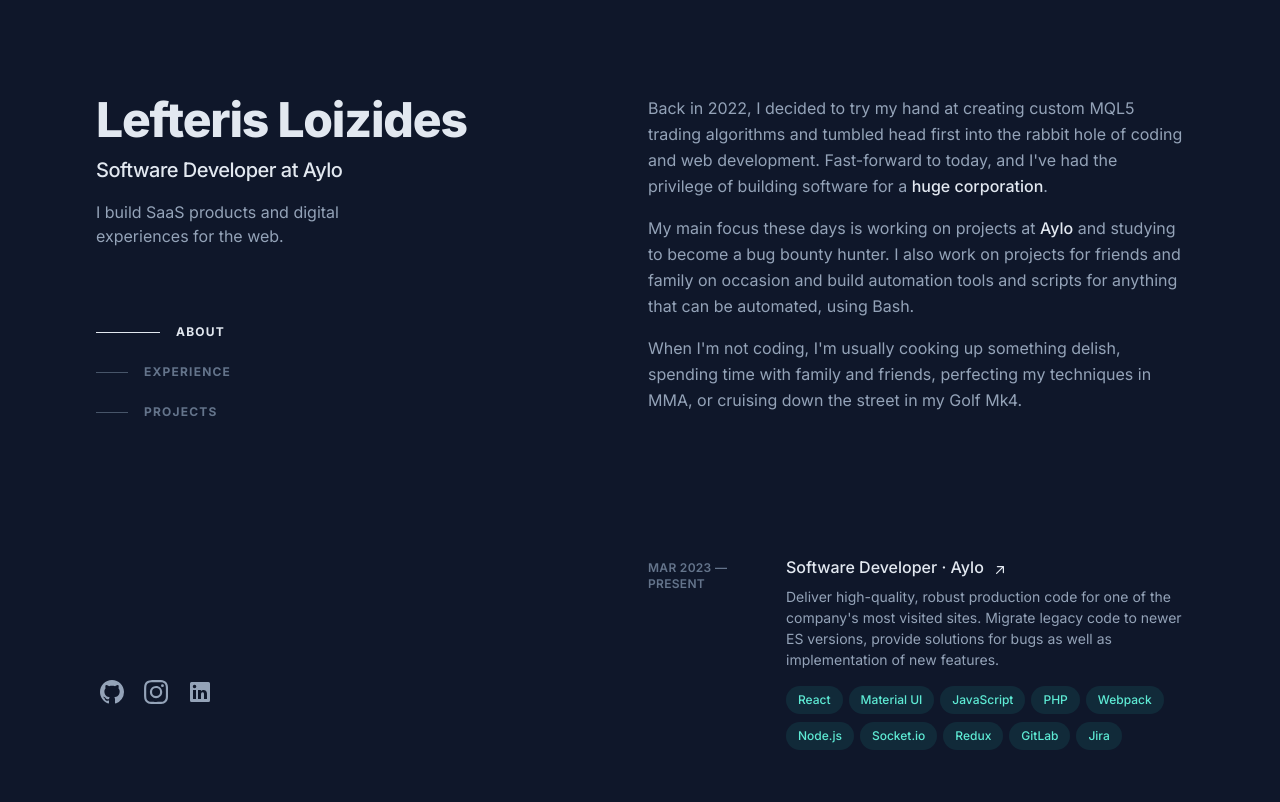
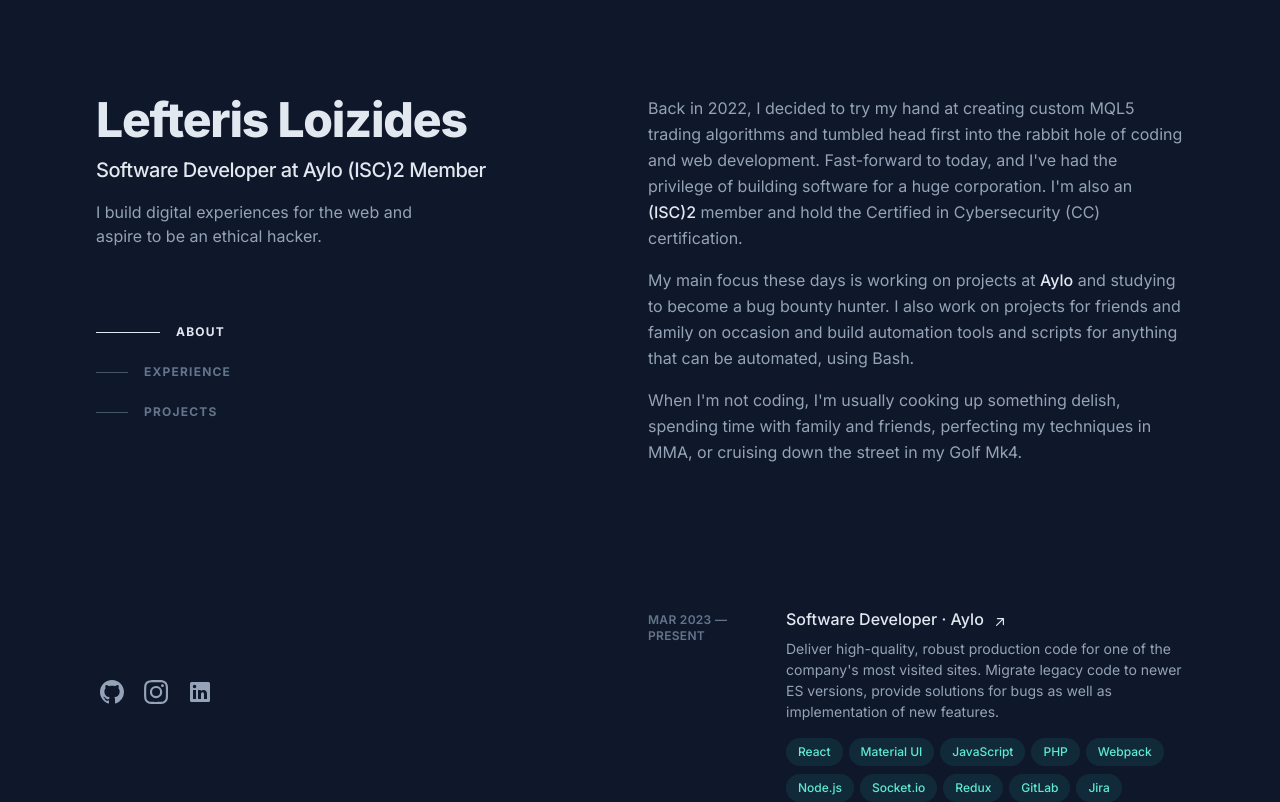
Before and after one commit to lefteris-L/portfolio, a Next.js app: page / in a window 1280 px wide. Shown: the top 802 px of the page. Built offline with nearby package versions, Linux system fonts and the light colour scheme.

Commit message:
add new cert

```diff
--- a/src/components/About.tsx
+++ b/src/components/About.tsx
@@ -16,11 +16,8 @@
         Back in 2022, I decided to try my hand at creating custom MQL5
         trading algorithms and tumbled head first into the rabbit hole
         of coding and web development. Fast-forward to today, and
-        I&apos;ve had the privilege of building software for a{" "}
-        <CustomLink href="http://aylo.com">
-          huge corporation
-        </CustomLink>
-        .
+        I&apos;ve had the privilege of building software for a huge corporation.
+        I'm also an <CustomLink href="https://www.isc2.org/">(ISC)2</CustomLink> member and hold the Certified in Cybersecurity (CC) certification.
       </p>
       <p className="mb-4">
         My main focus these days is working
--- a/src/components/Header.tsx
+++ b/src/components/Header.tsx
@@ -49,9 +49,10 @@
         </h1>
         <h2 className="mt-3 text-lg font-medium tracking-tight text-slate-200 sm:text-xl">
           Software Developer at Aylo
+          (ISC)2 Member
         </h2>
         <p className="mt-4 max-w-xs leading-normal">
-          I build SaaS products and digital experiences for the web.
+          I build digital experiences for the web and aspire to be an ethical hacker.
         </p>
         <nav className="nav hidden lg:block" aria-label="In-page jump links">
           <ul className="mt-16 w-max">
--- a/src/pages/index.tsx
+++ b/src/pages/index.tsx
@@ -15,7 +15,7 @@
       <Head>
         <title>Lefteris Loizides</title>
         <meta name='title' content='Lefteris Loizides' />
-        <meta name="description" content="Lefteris Loizides is a software engineer who builds SaaS products and digital experiences for the web" />
+        <meta name="description" content="Lefteris Loizides is a software engineer and aspiring ethical hacker, who builds automation tools and digital experiences for the web." />
         <link rel="icon" href="/favicon.ico" type="image/x-icon" />
         <link rel="icon" type="image/png" sizes="32x32" href="/favicon-32x32.png" />
         <link rel="icon" type="image/png" sizes="16x16" href="/favicon-16x16.png" />
```
